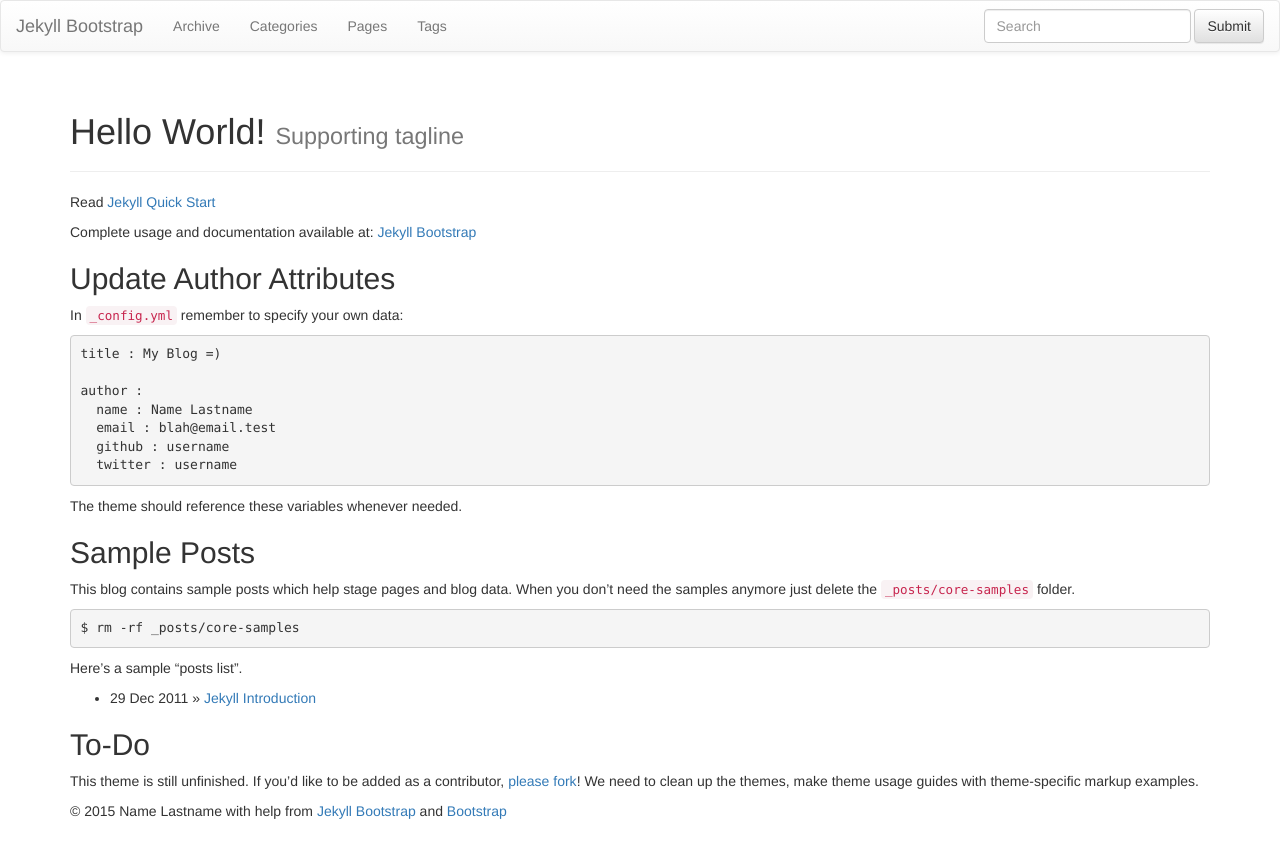
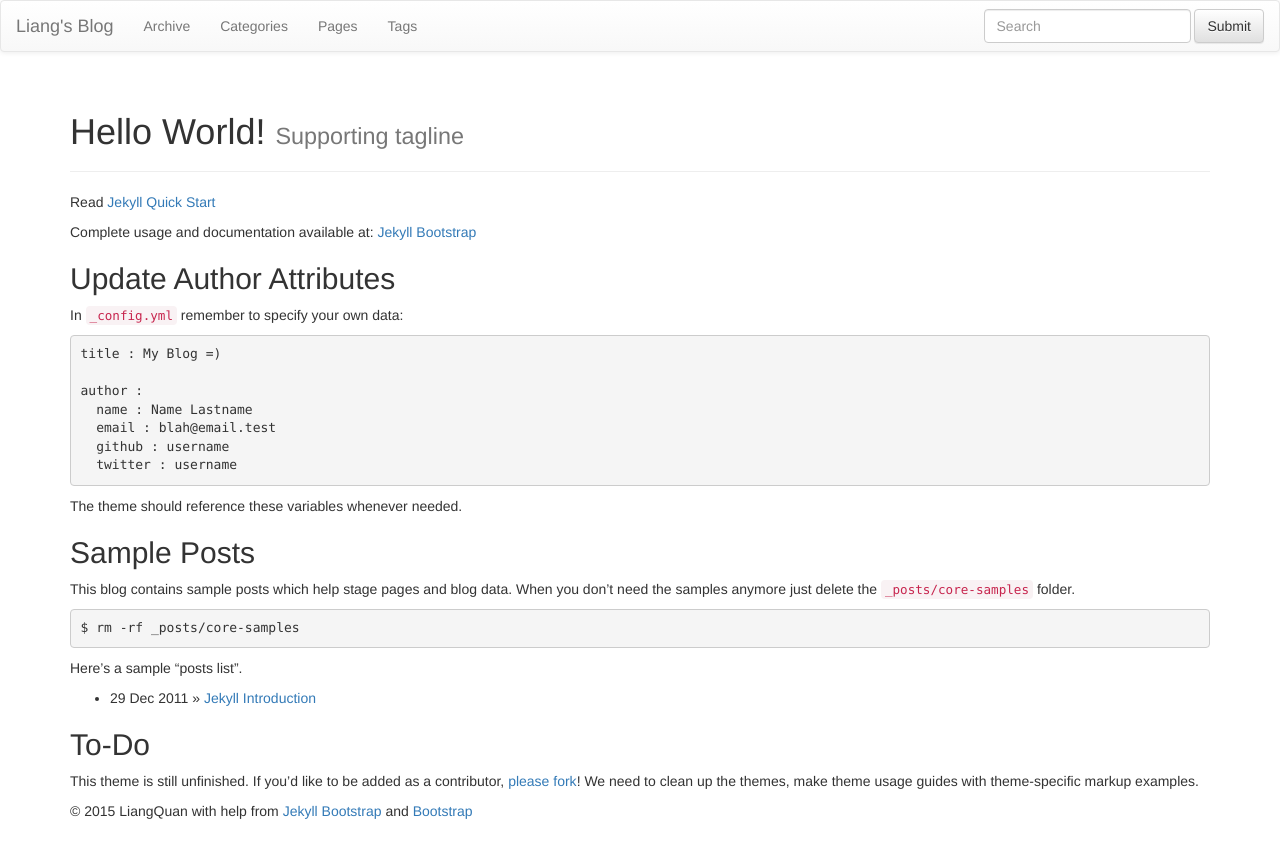
Before and after one commit to plusjade/jekyll-bootstrap, a Jekyll site: the page built from index.md, in a window 1280 px wide. Shown: the top 858 px of the page. Built offline with Jekyll 4.4.1, drawn with Linux system fonts in a browser that asks for light colours; nearby versions of some CDN libraries; library files that are not in the unit come from our copies.

Commit message:
edit _config.yml

```diff
--- a/_config.yml
+++ b/_config.yml
@@ -8,13 +8,13 @@ highlighter: pygments
 # Themes are encouraged to use these universal variables
 # so be sure to set them if your theme uses them.
 #
-title : Jekyll Bootstrap
+title : Liang's Blog
 tagline: Site Tagline
 author :
-  name : Name Lastname
-  email : blah@email.test
-  github : username
-  twitter : username
+  name : LiangQuan
+  email : pitt_lq@foxmail.com
+  github : MrEcoli
+  twitter : LiangQuan
   feedburner : feedname
 
 # The production_url is only used when full-domain names are needed
@@ -25,7 +25,7 @@ author :
 # Else if you are pushing to username.github.io, replace with your username.
 # Finally if you are pushing to a GitHub project page, include the project name at the end.
 #
-production_url : http://username.github.io
+production_url : http://mrecoli.github.io
 
 # All Jekyll-Bootstrap specific configurations are namespaced into this hash
 #
```
